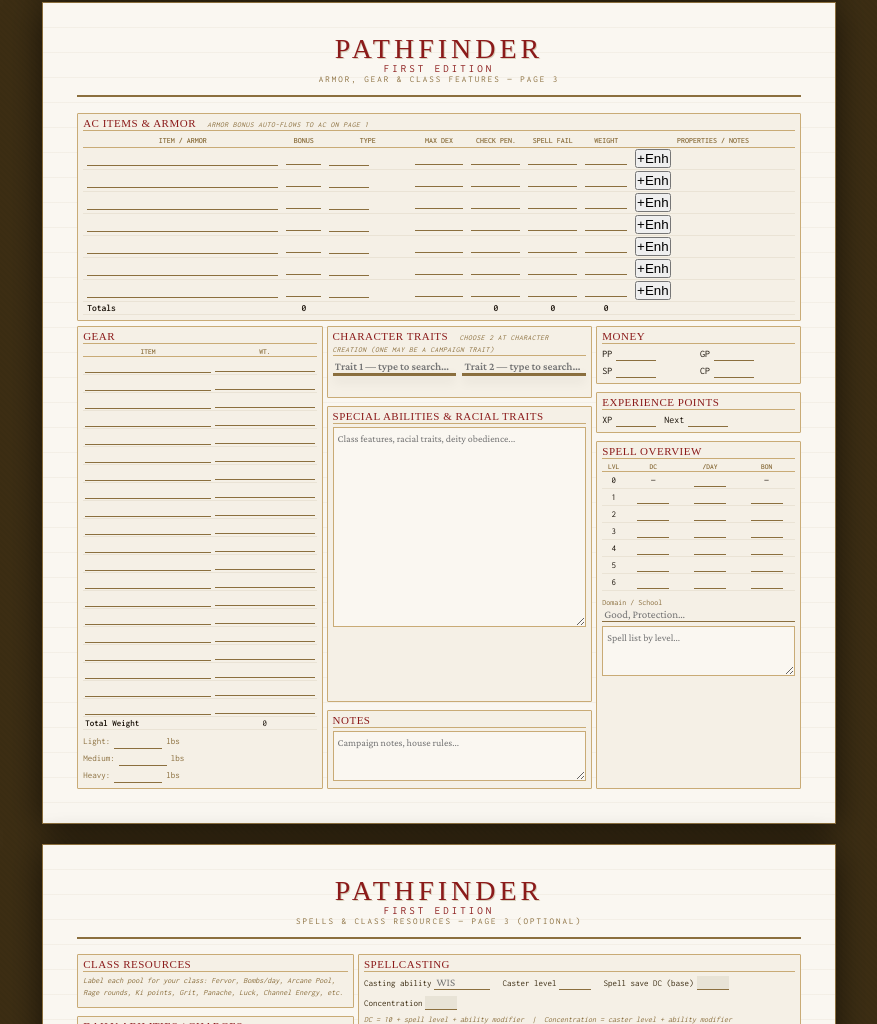
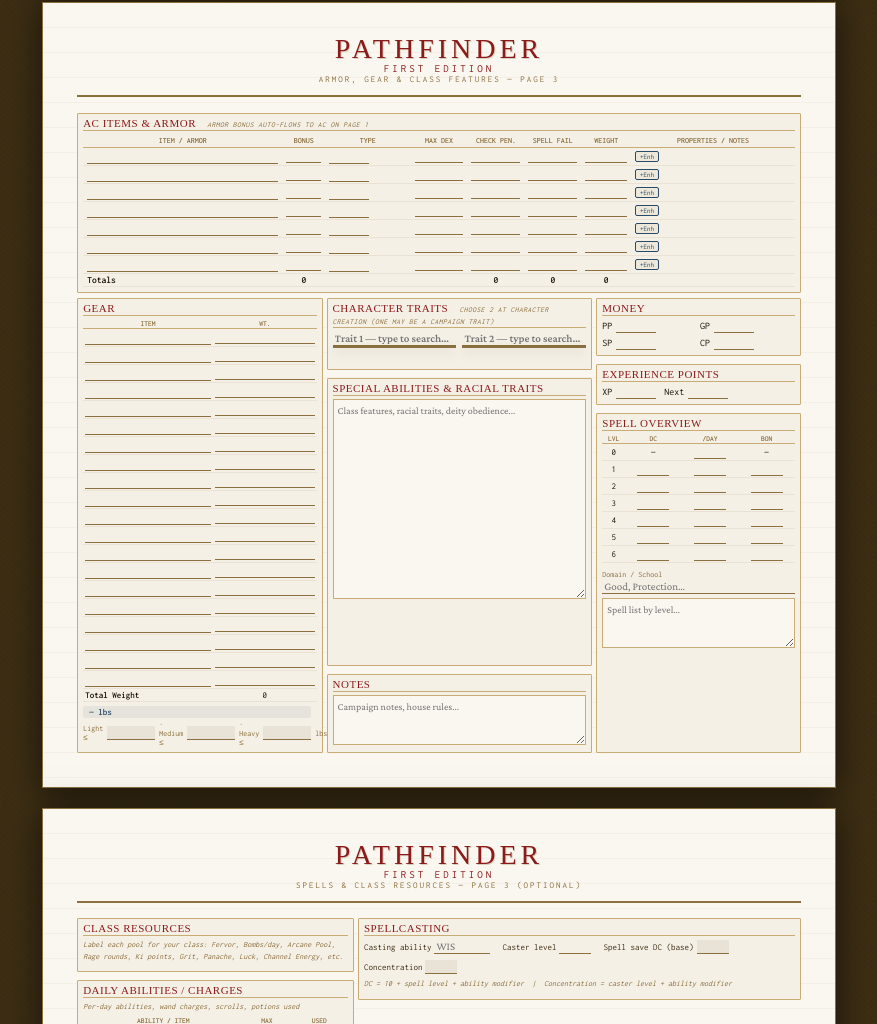
Before and after one commit to pixelkeep/pathfinder1e-sheet, a plain HTML site: page index.html in a window 1280 px wide. Shown: the part 3268-4292 px from the top of the page, without its empty margins (201-1078 px from the left). Drawn offline with nearby package versions, Linux system fonts and the light colour scheme; a web font is replaced by a local one.

Commit message:
Add files via upload

```diff
--- a/index.html
+++ b/index.html
@@ -499,9 +499,12 @@
           </tfoot>
         </table>
         <div class="load-table">
-          <span>Light: <input type="text" id="load_light" class="short-text"> lbs</span>
-          <span>Medium: <input type="text" id="load_medium" class="short-text"> lbs</span>
-          <span>Heavy: <input type="text" id="load_heavy" class="short-text"> lbs</span>
+          <span id="current_load_status" class="load-status load-light">— lbs</span>
+          <span class="load-thresholds">
+            Light ≤<input type="text" id="load_light" class="short-text" readonly> ·
+            Medium ≤<input type="text" id="load_medium" class="short-text" readonly> ·
+            Heavy ≤<input type="text" id="load_heavy" class="short-text" readonly> lbs
+          </span>
         </div>
       </div>
     </div>
--- a/style.css
+++ b/style.css
@@ -2440,3 +2440,38 @@
   border-radius: 2px;
 }
 .wand-use-btn:hover { background: rgba(139,26,26,.08); }
+
+/* ══════════════════════════════════════════════════
+   LOAD STATUS & ENHANCE BUTTON
+   ══════════════════════════════════════════════════ */
+.load-status {
+  font-family: var(--font-mono);
+  font-size: 9px;
+  font-weight: 700;
+  padding: 1px 6px;
+  border-radius: 2px;
+  margin-right: 6px;
+}
+.load-light  { color: var(--accent2); background: rgba(42,74,107,.08); }
+.load-medium { color: #8b6a00; background: rgba(139,106,0,.08); }
+.load-heavy  { color: var(--accent); background: rgba(139,26,26,.08); }
+.load-over   { color: #fff; background: var(--accent); }
+
+.load-thresholds {
+  font-family: var(--font-mono);
+  font-size: 8px;
+  color: var(--border);
+}
+
+.enhance-btn {
+  font-family: var(--font-mono);
+  font-size: 7px;
+  background: var(--section-bg);
+  border: 1px solid var(--accent2);
+  color: var(--accent2);
+  padding: 1px 4px;
+  cursor: pointer;
+  border-radius: 2px;
+  white-space: nowrap;
+}
+.enhance-btn:hover { background: rgba(42,74,107,.1); }
```
